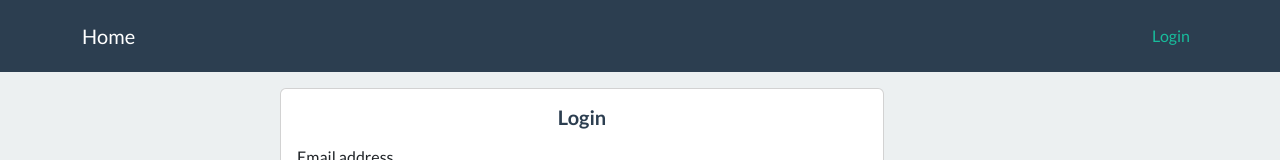
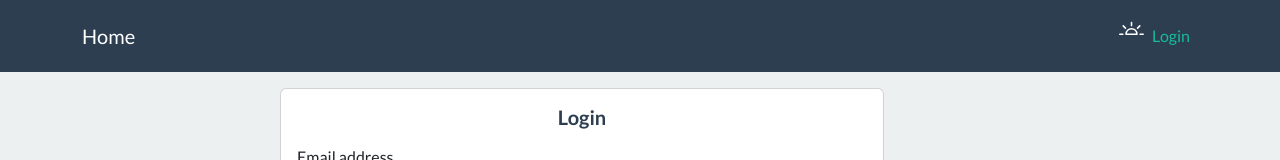
Before and after one commit to rahulprasad0710/ecom, a React (Vite) app: page /auth/login in a window 1280 px wide. Shown: the top 160 px of the page. Built offline with nearby package versions, Linux system fonts and the light colour scheme.

Commit message:
-feat:theme context

```diff
--- a/index.html
+++ b/index.html
@@ -4,7 +4,12 @@
         <meta charset="UTF-8" />
         <link rel="icon" type="image/svg+xml" href="/vite.svg" />
         <meta name="viewport" content="width=device-width, initial-scale=1.0" />
-
+        <link
+            href="https://cdn.jsdelivr.net/npm/bootstrap@5.3.1/dist/css/bootstrap.min.css"
+            rel="stylesheet"
+            integrity="sha384-4bw+/aepP/YC94hEpVNVgiZdgIC5+VKNBQNGCHeKRQN+PtmoHDEXuppvnDJzQIu9"
+            crossorigin="anonymous"
+        />
         <title>Vite + React</title>
     </head>
     <body>
--- a/package.json
+++ b/package.json
@@ -12,6 +12,7 @@
     "dependencies": {
         "axios": "^1.4.0",
         "react": "^18.2.0",
+        "react-bootstrap-icons": "^1.10.3",
         "react-dom": "^18.2.0",
         "react-router-dom": "^6.15.0",
         "react-toastify": "^9.1.3"
--- /dev/null
+++ b/src/context/ThemeContext.js
@@ -0,0 +1,3 @@
+import { createContext } from "react";
+
+export const ThemeContext = createContext();
--- /dev/null
+++ b/src/context/ThemeProvider.jsx
@@ -0,0 +1,28 @@
+import { useState, useEffect } from "react";
+import { ThemeContext } from "./ThemeContext";
+
+const ThemeProvider = (props) => {
+    // const catName = localStorage.getItem("darkMode");
+    console.log(localStorage.getItem("theme"), "theme");
+    const [isDarkMode, setIsDarkMode] = useState(
+        localStorage.getItem("theme") === "dark" ? true : false
+    );
+    // eslint-disable-next-line react/prop-types
+    const { children } = props;
+
+    const handleDarkMode = () => {
+        setIsDarkMode(!isDarkMode);
+    };
+
+    useEffect(() => {
+        localStorage.setItem("theme", isDarkMode ? "dark" : "light");
+    }, [isDarkMode]);
+
+    return (
+        <ThemeContext.Provider value={{ isDarkMode, handleDarkMode }}>
+            {children}
+        </ThemeContext.Provider>
+    );
+};
+
+export default ThemeProvider;
--- a/src/main.jsx
+++ b/src/main.jsx
@@ -7,9 +7,12 @@ import "react-toastify/dist/ReactToastify.css";
 import "./index.css";
 
 import router from "./routes/Routes.jsx";
+import ThemeProvider from "./context/ThemeProvider";
 
 ReactDOM.createRoot(document.getElementById("root")).render(
     <React.StrictMode>
-        <RouterProvider router={router} />
+        <ThemeProvider>
+            <RouterProvider router={router} />
+        </ThemeProvider>
     </React.StrictMode>
 );
--- a/src/ui/layout/Navbar.jsx
+++ b/src/ui/layout/Navbar.jsx
@@ -1,6 +1,15 @@
 import { NavLink } from "react-router-dom";
+import { useContext } from "react";
+import { ThemeContext } from "../../context/ThemeContext";
+import { BrightnessAltHigh, MoonFill } from "react-bootstrap-icons";
 
 const Navbar = () => {
+    const { isDarkMode, handleDarkMode } = useContext(ThemeContext);
+
+    const handleToggleDarkMode = () => {
+        handleDarkMode();
+    };
+
     return (
         <nav
             className='navbar navbar-expand-lg bg-primary'
@@ -22,6 +31,18 @@ const Navbar = () => {
                 <div className='collapse navbar-collapse' id='navbarColor01'>
                     <ul className='navbar-nav ms-auto'>
                         <li className='nav-item'>
+                            <div onClick={handleToggleDarkMode}>
+                                {isDarkMode ? (
+                                    <MoonFill color='#ffffff' size={25} />
+                                ) : (
+                                    <BrightnessAltHigh
+                                        color='#ffffff'
+                                        size={25}
+                                    />
+                                )}
+                            </div>
+                        </li>
+                        <li className='nav-item'>
                             <NavLink className='nav-link' to='/auth/login'>
                                 Login
                             </NavLink>
--- a/src/ui/pages/auth/UserLogin.jsx
+++ b/src/ui/pages/auth/UserLogin.jsx
@@ -3,7 +3,14 @@ import { Link, useNavigate } from "react-router-dom";
 import { toast } from "react-toastify";
 import { useState } from "react";
 import API_ROUTES from "../../../api/apiRoutes";
+import { useContext } from "react";
+import { ThemeContext } from "../../../context/ThemeContext";
+
 const UserLogin = () => {
+    const globalState = useContext(ThemeContext);
+    console.log(globalState);
+    const { isDarkMode } = globalState;
+
     const navigate = useNavigate();
     const [isLoading, setIsLoading] = useState(false);
     const [signupData, setSignupData] = useState({
@@ -53,9 +60,15 @@ const UserLogin = () => {
                 <div className='col-12 col-md-12 col-lg-8'>
                     <form className='card  p-3'>
                         <div className='col-12'>
-                            <h5 className='mb-3 text-center text-primary fw-bold'>
+                            <h5
+                                className={
+                                    isDarkMode
+                                        ? "mb-3 text-center text-light fw-bold bg-dark"
+                                        : "mb-3 text-center text-primary fw-bold"
+                                }>
                                 Login
                             </h5>
+                            <h4>{name}</h4>
                         </div>
                         <div className='row'>
                             <div className='col-12 col-md-12 '>
```
Also changed, not shown: 1 other file (tests, documents, lock files or other folders).
